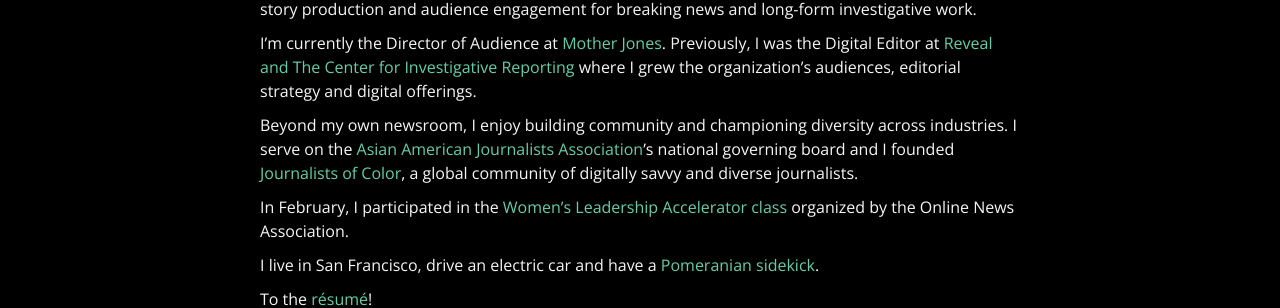
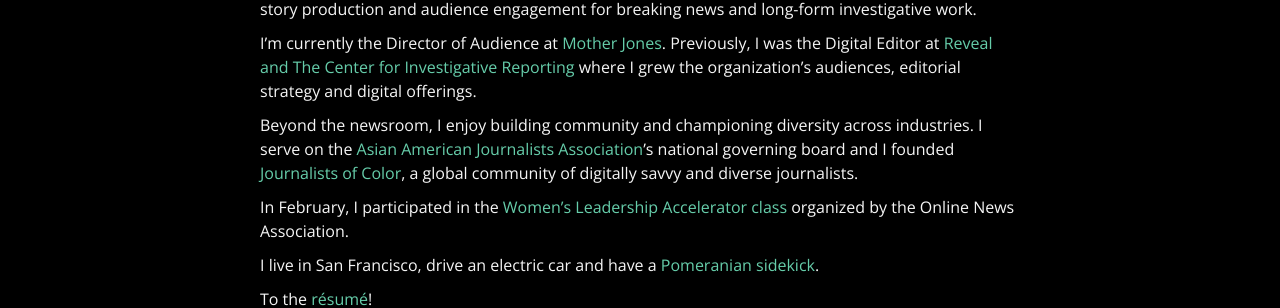
Before and after one commit to juliachanb/juliachanb.github.io, a Jekyll site: the page built from pages/about.md, in a window 1280 px wide. Shown: the part 204-512 px from the top of the page. Built offline with Jekyll 4.4.1, drawn with Linux system fonts in a browser that asks for light colours; nearby versions of some CDN libraries; some web fonts are replaced.

Commit message:
edited copy

```diff
--- a/pages/about.md
+++ b/pages/about.md
@@ -13,7 +13,7 @@
 
 I'm currently the Director of Audience at [Mother Jones](http://www.motherjones.com/). Previously, I was the Digital Editor at [Reveal and The Center for Investigative Reporting](https://www.revealnews.org/) where I grew the organization's audiences, editorial strategy and digital offerings.
 
-Beyond my own newsroom, I enjoy building community and championing diversity across industries. I serve on the [Asian American Journalists Association](http://www.aaja.org/)'s national governing board and I founded [Journalists of Color](https://journalistsofcolor.us/), a global community of digitally savvy and diverse journalists.
+Beyond the newsroom, I enjoy building community and championing diversity across industries. I serve on the [Asian American Journalists Association](http://www.aaja.org/)'s national governing board and I founded [Journalists of Color](https://journalistsofcolor.us/), a global community of digitally savvy and diverse journalists.
 
 In February, I participated in the [Women’s Leadership Accelerator class](https://journalists.org/programs/womens-leadership-accelerator/2017-class/) organized by the Online News Association.
 
```
